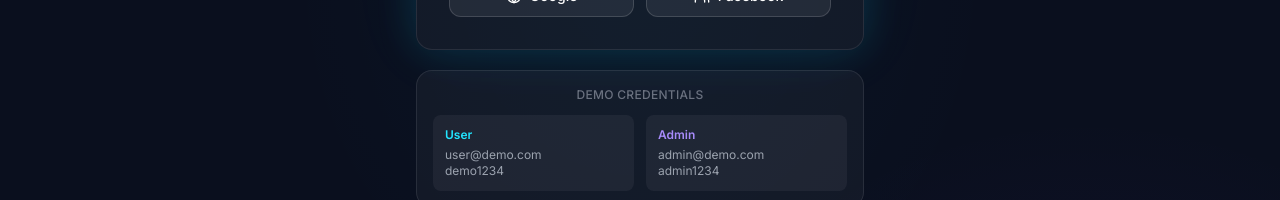
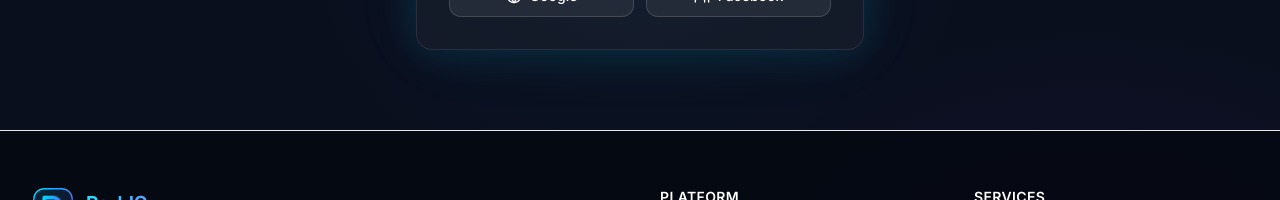
Before and after one commit to Cypher-IQ/Park-IQ, a React (Vite) app in the folder frontend/: page /login in a window 1280 px wide. Shown: the part 752-952 px from the top of the page. Built offline with nearby package versions, Linux system fonts and the light colour scheme; no server answers.

Commit message:
Remove demo credentials from login page

```diff
--- a/frontend/src/pages/LoginPage.jsx
+++ b/frontend/src/pages/LoginPage.jsx
@@ -223,22 +223,7 @@ export default function LoginPage() {
           </div>
         </div>
 
-        {/* Demo credentials */}
-        <div className="mt-5 glass-card p-4">
-          <p className="text-xs text-gray-500 text-center mb-3 font-medium uppercase tracking-wide">Demo Credentials</p>
-          <div className="grid grid-cols-2 gap-3 text-xs">
-            <div className="bg-white/5 rounded-lg p-3">
-              <p className="text-cyan-400 font-semibold mb-1">User</p>
-              <p className="text-gray-400">user@demo.com</p>
-              <p className="text-gray-400">demo1234</p>
-            </div>
-            <div className="bg-white/5 rounded-lg p-3">
-              <p className="text-violet-400 font-semibold mb-1">Admin</p>
-              <p className="text-gray-400">admin@demo.com</p>
-              <p className="text-gray-400">admin1234</p>
-            </div>
-          </div>
-        </div>
+
       </div>
     </div>
   )
```
